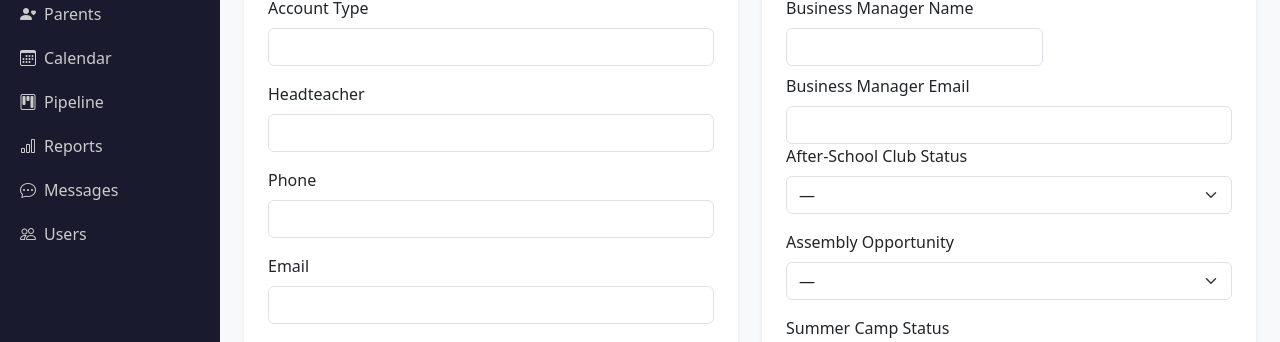
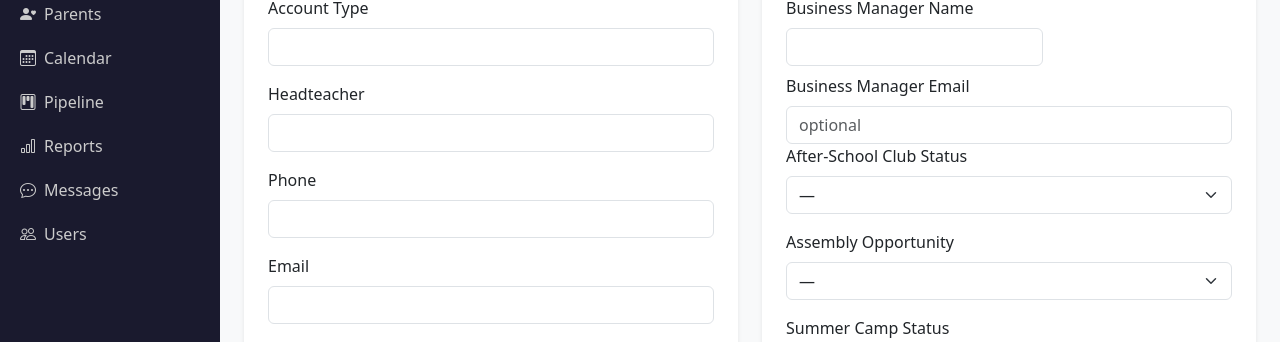
Before and after one commit to velvetarot/inventorsleague, a Flask app: page /schools/new in a window 1280 px wide. Shown: the part 347-689 px from the top of the page. Run offline with Flask 3, Linux system fonts and the light colour scheme; a user stored in the database is signed in; data comes from the database, SQL or seed files in the repository; data that the repository does not hold is empty.

Commit message:
Make business manager email optional — remove browser email validation
Co-Authored-By: Claude Sonnet 4.6 <noreply@anthropic.com>

```diff
--- a/templates/schools/edit.html
+++ b/templates/schools/edit.html
@@ -79,7 +79,7 @@
           </div>
           <div class="col-12">
             <label class="form-label">Business Manager Email</label>
-            <input type="email" name="business_manager_email" class="form-control" value="{{ school.business_manager_email if school else '' }}">
+            <input type="text" name="business_manager_email" class="form-control" placeholder="optional" value="{{ school.business_manager_email if school else '' }}">
           </div>
         </div>
         <div class="mb-3">
```
